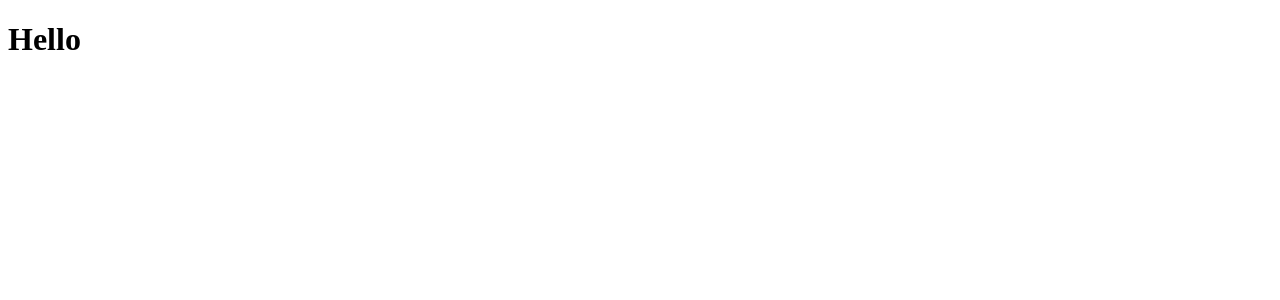
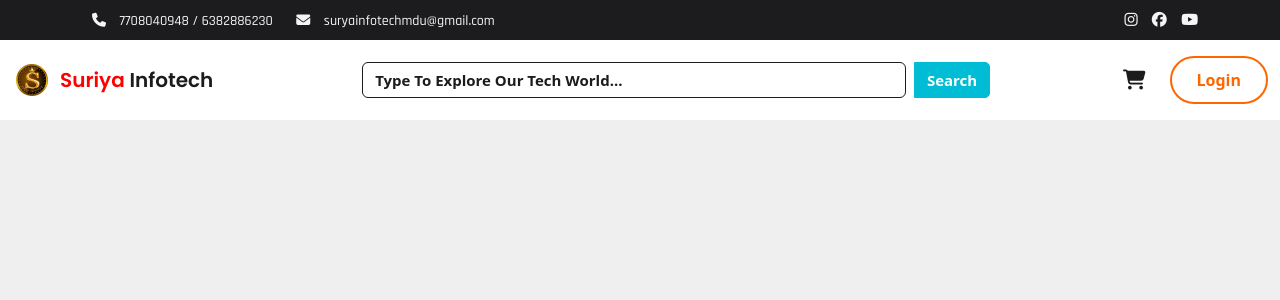
Before and after one commit to monish2403/Suriya_Infotech, a Django app: page / in a window 1280 px wide. Before the commit the part shown is almost empty. Shown: the top 300 px of the page. Run offline with Django 5.2, Linux system fonts and the light colour scheme.

Commit message:
Adding First 2 Navbars

```diff
--- /dev/null
+++ b/suriya_infotech/static/css/base.css
@@ -0,0 +1,175 @@
+@import url('https://fonts.googleapis.com/css2?family=Poppins:ital,wght@0,100;0,200;0,300;0,400;0,500;0,600;0,700;0,800;0,900;1,100;1,200;1,300;1,400;1,500;1,600;1,700;1,800;1,900&family=Rajdhani:wght@300;400;500;600;700&display=swap');
+
+:root{
+    --primary-font : 'Poppins', sans-serif;
+    --secondary-font : 'Rajdhani', sans-serif;
+}
+
+*{
+    margin: 0;
+    padding: 0;
+    box-sizing: border-box;
+}
+
+body{
+    background: #efefef;
+}
+
+/* Navbar 1 */
+.textnav{
+    background: #1c1c1e !important;
+    color: #f5f5f5 !important;
+    font-family: var(--primary-font) !important;
+}
+
+.contact-info small{
+    font-family: var(--secondary-font) !important;
+    font-weight: 500 !important;
+    margin-right: 10px !important;
+}
+
+.contact-info small i{
+    margin: 0 10px;
+    transition: all 0.3s ease-in-out !important;
+}
+
+.contact-info small a{
+    text-decoration: none;
+    color: #f5f5f5;
+    transition: all 0.3s ease-in-out !important;
+}
+
+.contact-info small a:hover{
+    color: #00bcd4 !important;
+}
+
+.Social-media-icons a{
+    text-decoration: none;
+    color: #f5f5f5 !important;
+    margin-left: 10px;
+    font-size: 15px;
+}
+
+.Social-media-icons a:hover{
+    color: #00bcd4 !important;
+}
+
+/* Navbar 2 */
+.custom-navbar{
+    color: #1c1c1e !important;
+    background: #fff !important;
+}
+
+.logo-text{
+    font-family: var(--primary-font) !important;
+    font-weight: 600 !important;
+    font-size: 20px !important;
+    color: #1c1c1e !important;
+}
+
+.logo-text span{
+    color: red;
+}
+
+.nav-search{
+    border: 1px solid #1c1c1e !important;
+    font-size: 15px !important;
+    font-weight: 600 !important;
+}
+
+.nav-search::placeholder{
+    color: #1c1c1e !important;
+    font-size: 15px !important;
+    font-weight: 600;
+}
+
+.nav-search:focus{
+    border: 1px solid #00bcd4 !important;
+    box-shadow: 0 0 5px #00bcd4 !important;
+}
+
+.search-btn{
+    background: #00bcd4 !important;
+    color: #fff !important;
+    font-size: 15px !important;
+    font-weight: 600 !important;
+    border-radius: 0 5px 5px 0 !important;
+    border: 1px solid #00bcd4 !important;
+}
+
+.search-btn:hover{
+    background: #fff !important;
+    color: #00bcd4 !important;
+    border: 1px solid #00bcd4 !important;
+    box-shadow: 0 0 5px #00bcd4 !important;
+}
+
+.add-2-cart{
+    color: #1c1c1e !important;
+    font-size: 20px !important;
+    font-weight: 600 !important;
+}
+
+.add-2-cart:hover{
+    color: #00bcd4 !important;
+}
+
+.login-btn{
+    position: relative;
+    overflow: hidden;
+    color: #ff6600;
+    padding: 10px 25px;
+    border: 2px solid #ff6600;
+    border-radius: 30px;
+    font-weight: bold;
+    background: transparent;
+    z-index: 1;
+    transition: color 0.3s ease;
+}
+
+.login-btn::before{
+    content: "";
+    position: absolute;
+    top: 0;
+    left: 0;
+    width: 100%;
+    height: 0%;
+    background: linear-gradient(to bottom, #ff6600, #ff3300);
+    z-index: -1;
+    transition: height 0.4s ease;
+}
+
+.login-btn:hover::before{
+    height: 100%;
+}
+
+.login-btn:hover{
+    color: white;
+}
+
+/* Media Query */
+@media (max-width: 768px) {
+    .contact-info small{
+        font-size: 12px !important;
+    }
+    .contact-info small i{
+        margin: 0 5px;
+    }
+    .Social-media-icons a{
+        font-size: 12px;
+        margin-left: 5px;
+    }
+}
+
+@media (max-width: 576px) {
+    .contact-info small{
+        font-size: 10px !important;
+    }
+    .contact-info small i{
+        margin: 0 2px;
+    }
+    .Social-media-icons a{
+        font-size: 10px;
+        margin-left: 2px;
+    }
+}
--- a/suriya_infotech/templates/base.html
+++ b/suriya_infotech/templates/base.html
@@ -1,12 +1,67 @@
-
 <!DOCTYPE html>
 <html lang="en">
 <head>
     <meta charset="UTF-8">
     <meta name="viewport" content="width=device-width, initial-scale=1.0">
-    <title>Document</title>
+    <title>Base File</title>
+
+    <!-- Bootstrap CSS -->
+    <link href="https://cdn.jsdelivr.net/npm/bootstrap@5.3.5/dist/css/bootstrap.min.css" rel="stylesheet" integrity="sha384-SgOJa3DmI69IUzQ2PVdRZhwQ+dy64/BUtbMJw1MZ8t5HZApcHrRKUc4W0kG879m7" crossorigin="anonymous">
+
+    <!-- Font Awesome CDN -->
+    <link rel="stylesheet" href="https://cdnjs.cloudflare.com/ajax/libs/font-awesome/6.7.0/css/all.min.css" integrity="sha512-9xKTRVabjVeZmc+GUW8GgSmcREDunMM+Dt/GrzchfN8tkwHizc5RP4Ok/MXFFy5rIjJjzhndFScTceq5e6GvVQ==" crossorigin="anonymous" referrerpolicy="no-referrer" />
+
+    <!-- Custom CSS -->
+    <link rel="stylesheet" href="../static/css/base.css">
 </head>
 <body>
-    <h1>Hello</h1>
+    <!-- Navbar 1 -->
+    <div class="textnav bg-dark text-white py-2">
+        <div class="container d-flex justify-content-between align-items-center">
+            <!-- Contact Informations -->
+            <div class="contact-info">
+                <small>
+                    <i class="fa-solid fa-phone"></i>
+                    7708040948
+                    <span>/</span>
+                    6382886230
+                </small>
+                <small>
+                    <i class="fa-solid fa-envelope"></i>
+                    <a href="#">suryainfotechmdu@gmail.com</a>
+                </small>
+            </div>
+            <!-- Social Media Icons -->
+             <div class="Social-media-icons">
+                <a href="#"><i class="fa-brands fa-instagram"></i></a>
+                <a href="#"><i class="fa-brands fa-facebook"></i></a>
+                <a href="#"><i class="fa-brands fa-youtube"></i></a>
+             </div>
+        </div>
+    </div>
+    <!-- Navbar 2 -->
+     <nav class="navbar navbar-expand-lg py-3 custom-navbar">
+        <div class="container-fluid d-flex align-items-center justify-content-between flex-wrap">
+            <!-- Left: Logo + Store Name -->
+            <div class="d-flex align-items-center">
+              <img src="../static/assets/logo.jpg" alt="Logo" width="40" height="40" class="me-2">
+              <span class="navbar-brand mb-0 h1 logo-text"><span>Suriya</span> Infotech</span>
+            </div>
+            <!-- Center: Search Bar -->
+            <div class="mx-auto w-50">
+              <form class="d-flex">
+                <input class="form-control me-2 nav-search" type="search" placeholder="Type To Explore Our Tech World..." aria-label="Search">
+                <button class="btn search-btn" type="submit">Search</button>
+              </form>
+            </div>
+            <!-- Right: Cart + Login -->
+            <div class="d-flex align-items-center">
+              <a href="#" class="text-white position-relative me-4 add-2-cart">
+                <i class="fa-solid fa-cart-shopping"></i>
+              </a>
+              <a href="#" class="btn login-btn">Login</a>
+            </div>
+          </div>
+     </nav>
 </body>
 </html>
```
Also changed, not shown: suriya_infotech/static/assets/logo.jpg (added).
